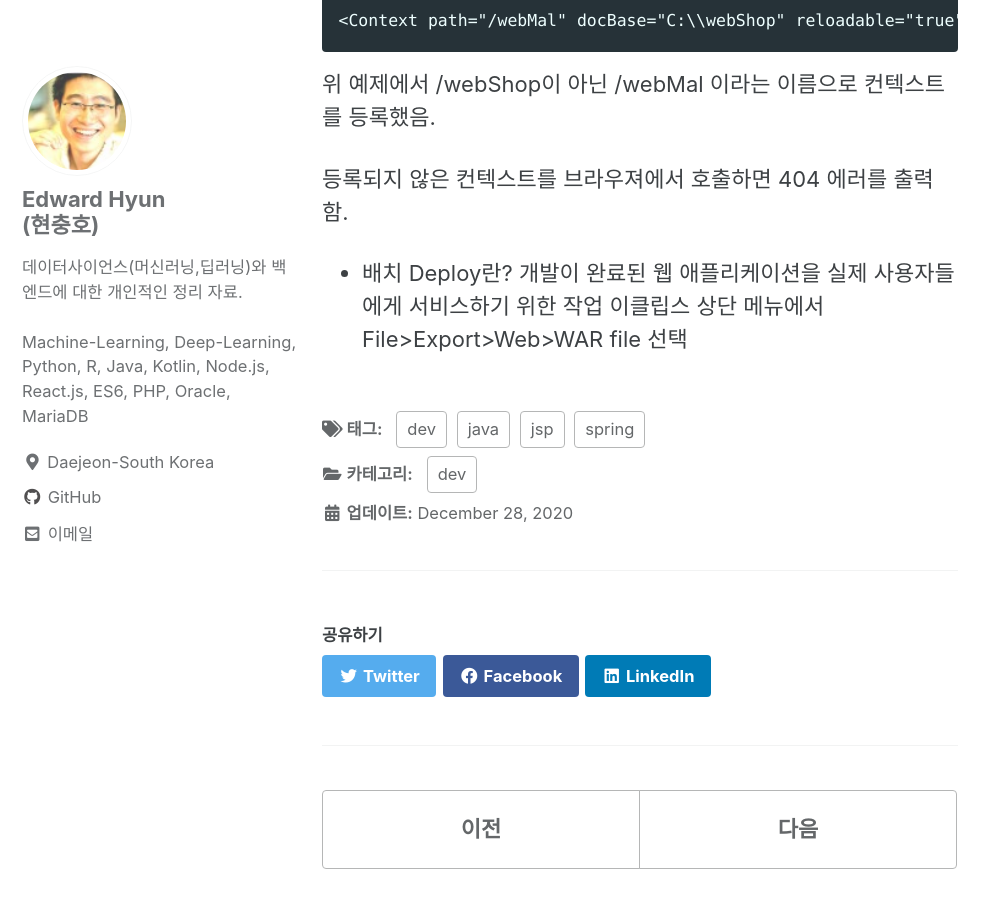
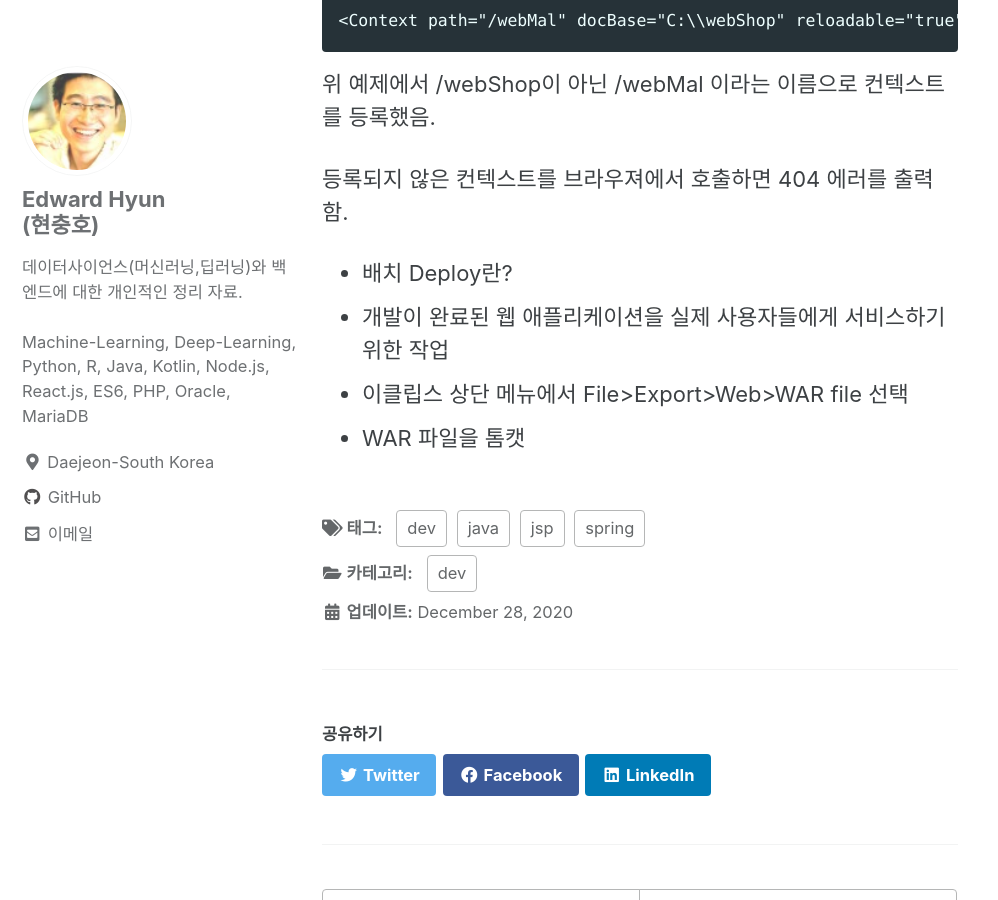
Before and after one commit to iamhch24/iamhch24.github.io, a Jekyll site: the page built from _posts/2020-12-28-[Study] 자바 웹을 다루는 기술.md, in a window 1280 px wide and 900 px high, scrolled down 2431 px. Shown: the whole window, without its empty margins (0-998 px from the left). Built offline with Jekyll 4.4.1, drawn with Linux system fonts in a browser that asks for light colours; cached includes are drawn as plain includes.

Commit message:
_posts/2020-12-28-[Study] 자바 웹을 다루는 기술.md updated from https://stackedit.io/

```diff
--- a/_posts/2020-12-28-[Study] 자바 웹을 다루는 기술.md
+++ b/_posts/2020-12-28-[Study] 자바 웹을 다루는 기술.md
@@ -89,12 +89,11 @@ server.xml
 등록되지 않은 컨텍스트를 브라우져에서 호출하면 404 에러를 출력함.
 
 * 배치 Deploy란?
-개발이 완료된 웹 애플리케이션을 실제 사용자들에게 서비스하기 위한 작업
-이클립스 상단 메뉴에서 File>Export>Web>WAR file 선택
-
-
+- 개발이 완료된 웹 애플리케이션을 실제 사용자들에게 서비스하기 위한 작업
+- 이클립스 상단 메뉴에서 File>Export>Web>WAR file 선택
+- WAR 파일을 톰캣
 
 <!--stackedit_data:
-eyJoaXN0b3J5IjpbLTg5MzMyNjg3NSwtMTI0MjQ4Nzc4MCwtMj
-AyNTg0MDQ4OSw4MjY2MTE0OTZdfQ==
+eyJoaXN0b3J5IjpbNjEwOTc3MDkxLC0xMjQyNDg3NzgwLC0yMD
+I1ODQwNDg5LDgyNjYxMTQ5Nl19
 -->
```
